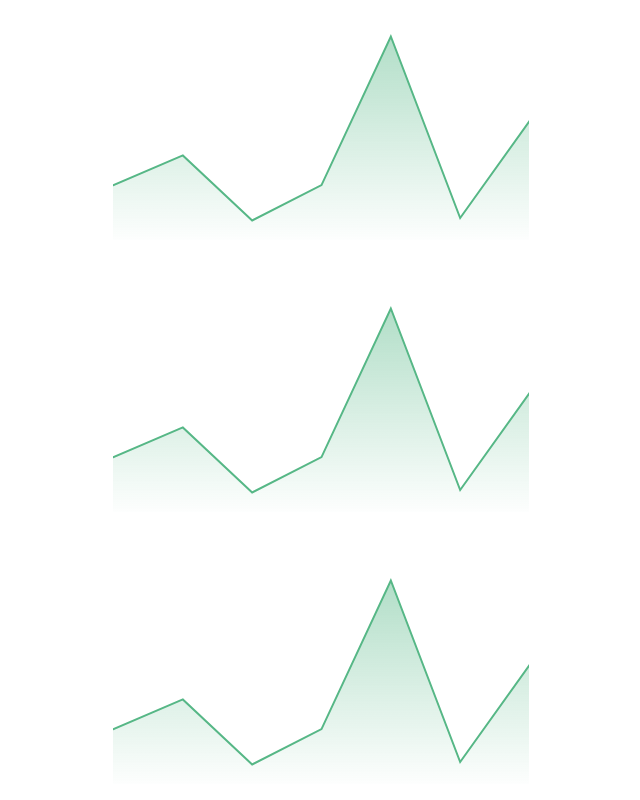
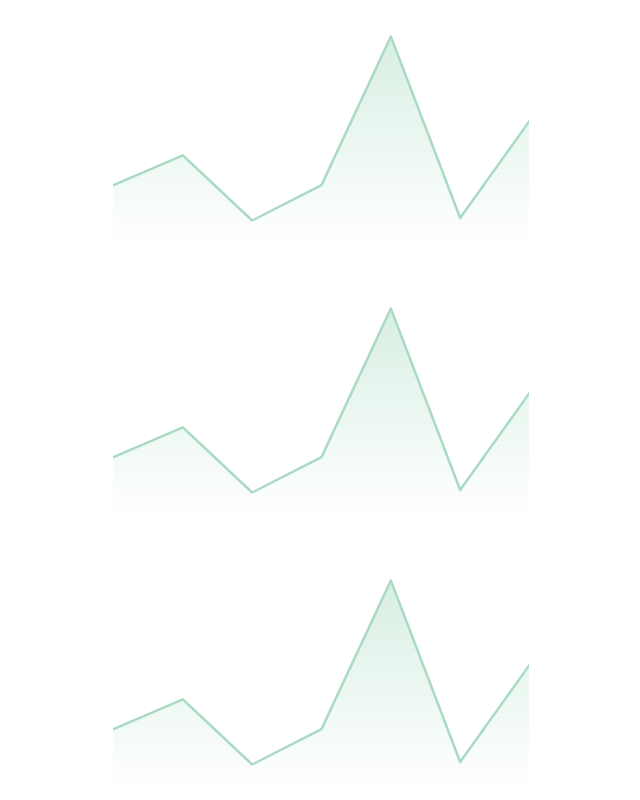
Before and after one commit to ddamiankowalski/light-trading-chart, a website built with webpack: page index.html in a window 1280 px wide. Shown: the whole page, without its empty margins (319-959 px from the left). Built offline with nearby package versions, Linux system fonts and the light colour scheme.

Commit message:
added opacity

```diff
--- a/src/renderer/data-layer.ts
+++ b/src/renderer/data-layer.ts
@@ -26,8 +26,9 @@ export class DataLayerRenderer {
     const ratio = this._getYAxisRatio(min, max);
 
     this._ctx.beginPath();
-    this._ctx.lineWidth = 2;
+    this._ctx.lineWidth = 2.5;
     this._ctx.lineCap = 'round';
+    this._ctx.lineJoin = 'round';
     this._ctx.strokeStyle = '#56B786';
 
     for (let i = 0; i < this.dataSize; i++) {
--- a/src/styles.css
+++ b/src/styles.css
@@ -34,6 +34,12 @@ html, body {
   transform: translate(-50%, -50%);
   flex-direction: column;
   gap: 3rem;
+  opacity: .5;
+  transition: opacity .3s ease;
+}
+
+.wrapper:hover {
+  opacity: 1;
 }
 
 .light-trading-chart {}
```
